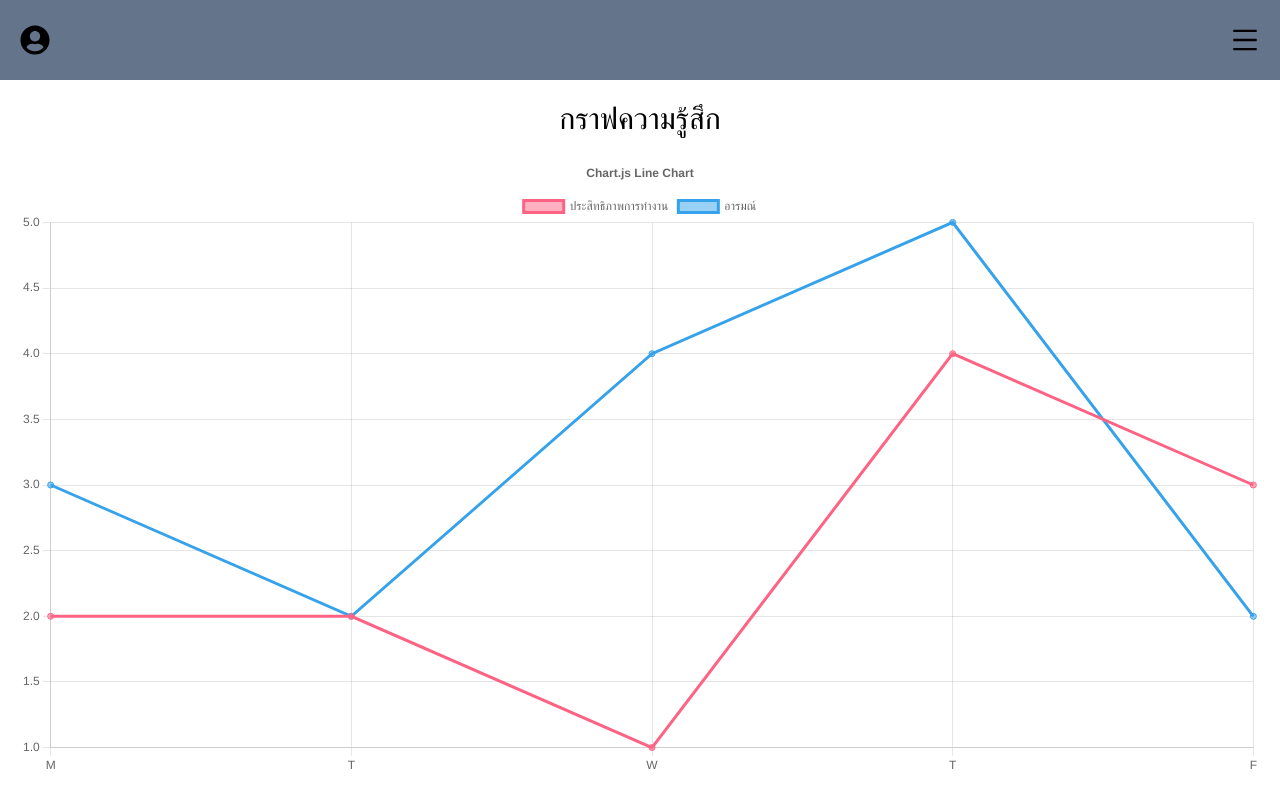
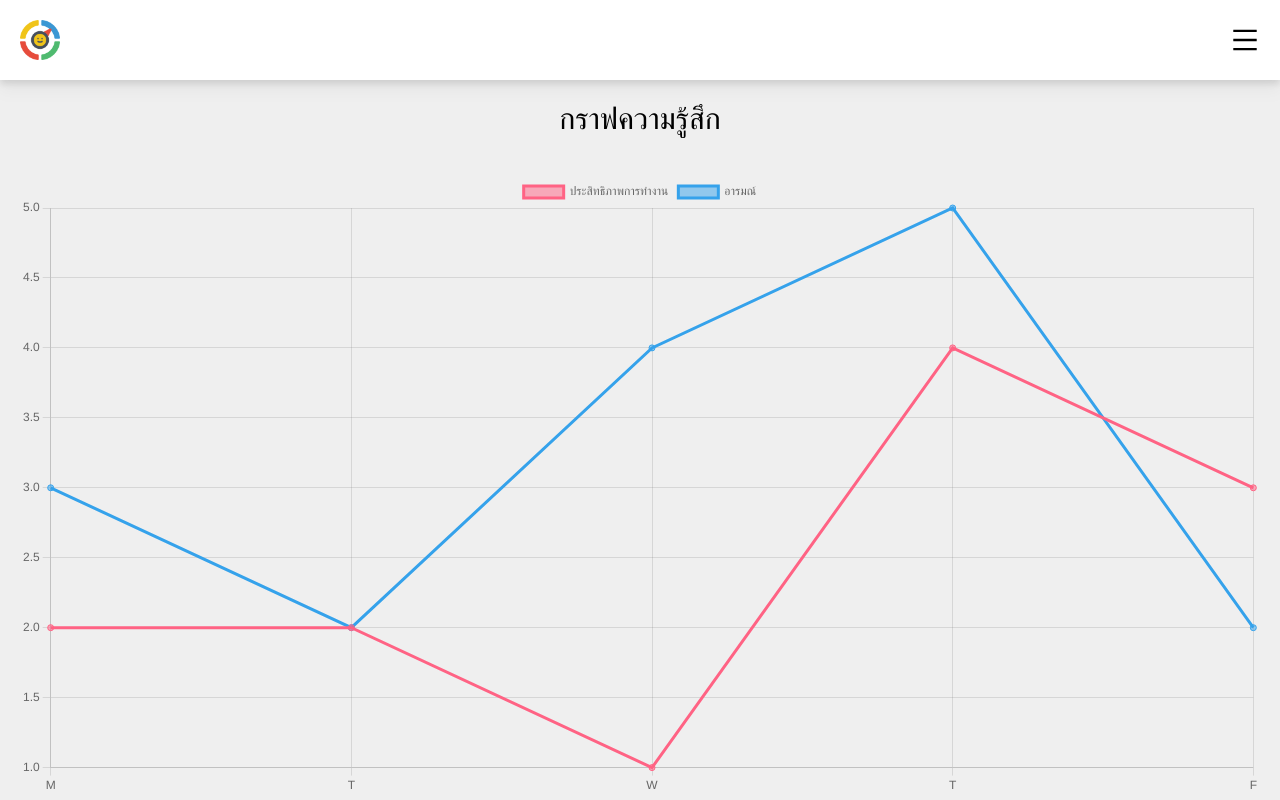
Before and after one commit to TanatornZ/Mood-Up, a Next.js app: page / in a window 1280 px wide. Built offline with nearby package versions, Linux system fonts and the light colour scheme.

Commit message:
before use redux

```diff
--- a/components/chart.tsx
+++ b/components/chart.tsx
@@ -35,7 +35,7 @@ function Chart({ motion, performance }: props) {
         position: "top" as const,
       },
       title: {
-        display: true,
+        display: false,
         text: "Chart.js Line Chart",
       },
     },
--- a/components/layout.tsx
+++ b/components/layout.tsx
@@ -9,7 +9,7 @@ function Layout({ children }: layoutProp) {
   return (
     <div className="overflow-x-hidden h-screen">
       <Navbar />
-      <main className="p-5">{children}</main>
+      <main className="p-5 bg-secondary min-h-[92%]">{children}</main>
     </div>
   );
 }
--- a/components/navbar.tsx
+++ b/components/navbar.tsx
@@ -3,13 +3,16 @@ import { FaUserCircle } from "react-icons/fa";
 import { AiOutlineMenu } from "react-icons/ai";
 import { BsFillArrowRightCircleFill } from "react-icons/bs";
 import SlidingBar from "./slidingBar";
+import Image from "next/image";
 function Navbar() {
   const [showSlide, setShowSlide] = useState<boolean>(false);
 
   return (
     <div className="relative">
-      <div className="w-full h-20 bg-slate-500 p-5 flex justify-between items-center">
-        <FaUserCircle className="text-3xl" />
+      <div className="w-full h-20 bg-white p-5 flex justify-between items-center drop-shadow-lg">
+        <div className="w-10 h-10 relative">
+          <Image src="/images/mood.png" layout="fill" alt="mood" />
+        </div>
         <AiOutlineMenu
           className="text-3xl"
           onClick={() => setShowSlide(true)}
--- a/components/slidingBar.tsx
+++ b/components/slidingBar.tsx
@@ -1,3 +1,4 @@
+import Link from "next/link";
 import React from "react";
 import { BsFillArrowRightCircleFill } from "react-icons/bs";
 import { FaUserCircle } from "react-icons/fa";
@@ -10,23 +11,29 @@ interface SlidingBar {
 function SlidingBar(props: SlidingBar) {
   return (
     <div
-      className={`bg-black w-2/3 h-screen absolute top-0 transition-all ${
+      className={`bg-menu w-7/12 h-screen absolute top-0 transition-all duration-300	 ${
         props.showSlide ? "right-0" : " right-[-100%]"
-      } p-12 items-center flex flex-col text-white`}
+      } p-5 items-center flex flex-col text-dark `}
     >
       <BsFillArrowRightCircleFill
-        className=" text-4xl absolute top-4 right-4"
+        className=" text-4xl absolute top-4 right-4 "
         onClick={() => props.setShowSlide(false)}
       />
 
-      <div className="flex flex-col items-center">
+      <div className="flex flex-col items-center mt-12">
         <FaUserCircle className="text-[7em] " />
-        <h1 className="text-xl p-5 mb-5">User Name</h1>
+        <h1 className="text-xl p-5 mb-5 font-bold">User Name</h1>
       </div>
-      <ul className="leading-[5em] text-center">
-        <li>ผลสุปการบันทึก</li>
-        <li>การบันทึกประจำวัน</li>
-        <li>ความรู้สึกของคนในองค์กร</li>
+      <ul className="leading-[5em] text-center text-md">
+        <li>
+          <Link href={"/"}>ผลสุปการบันทึก</Link>
+        </li>
+        <li>
+          <Link href={"/record"}>การบันทึกประจำวัน</Link>
+        </li>
+        <li>
+          <Link href={"/teammood"}>ความรู้สึกของคนในองค์กร</Link>
+        </li>
       </ul>
     </div>
   );
--- a/package.json
+++ b/package.json
@@ -9,6 +9,7 @@
     "lint": "next lint"
   },
   "dependencies": {
+    "@reduxjs/toolkit": "^1.9.1",
     "@types/node": "18.11.9",
     "@types/react": "18.0.25",
     "@types/react-dom": "18.0.9",
@@ -20,6 +21,7 @@
     "react-chartjs-2": "^5.0.1",
     "react-dom": "18.2.0",
     "react-icons": "^4.7.1",
+    "redux": "^4.2.0",
     "swr": "^1.3.0",
     "typescript": "4.9.3"
   },
--- a/pages/index.tsx
+++ b/pages/index.tsx
@@ -13,7 +13,7 @@ export default function Home() {
 
   return (
     <div className="">
-      <h1 className="text-center text-3xl mb-5">กราฟความรู้สึก</h1>
+      <h1 className="text-center text-3xl mb-10">กราฟความรู้สึก</h1>
       <Chart
         motion={data.map((data: Data) => data.motion)}
         performance={data.map((data: Data) => data.performance)}
--- /dev/null
+++ b/pages/teammood.tsx
@@ -0,0 +1,9 @@
+import React from 'react'
+
+const TeamMood = () => {
+  return (
+    <div>TeamMood</div>
+  )
+}
+
+export default TeamMood
--- a/tailwind.config.js
+++ b/tailwind.config.js
@@ -5,7 +5,12 @@ module.exports = {
     "./components/**/*.{js,ts,jsx,tsx}",
   ],
   theme: {
-    extend: {},
+    extend: {
+      colors: {
+        secondary: "#efefef",
+        menu: "#D9D9D9",
+      },
+    },
   },
   plugins: [],
-}
+};
```
Also changed, not shown: public/images/mood.png (added), 1 other file (tests, documents, lock files or other folders).
